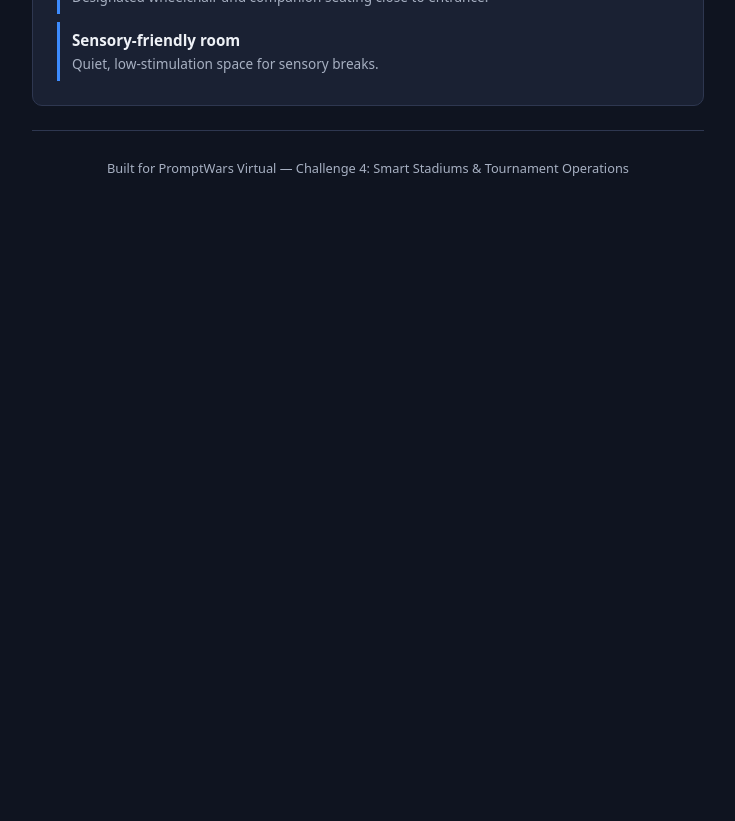
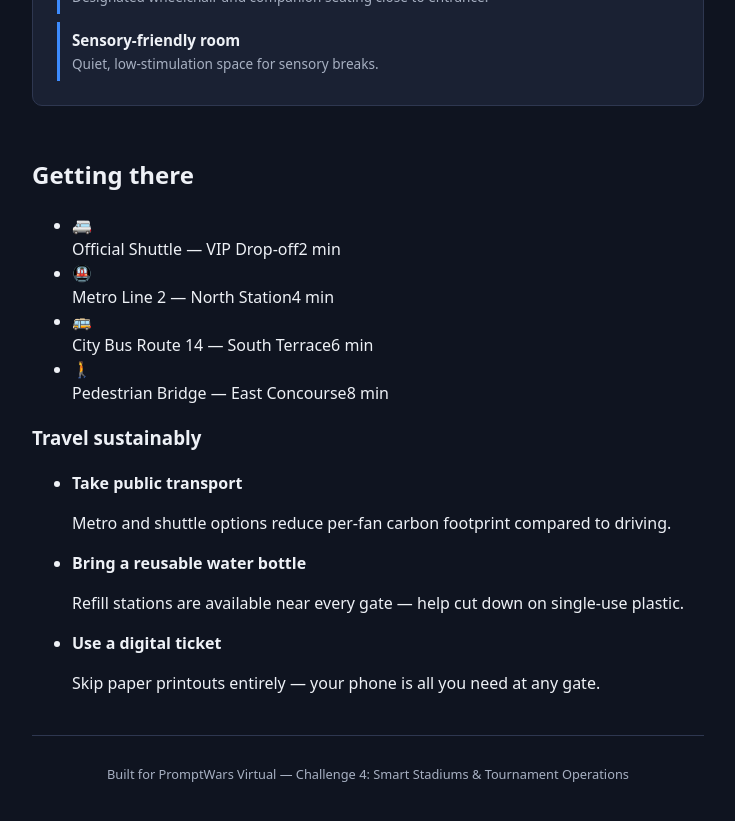
Before and after one commit to Quantorix-Field/stadiumsense, a React (Vite) app: page / in a window 1280 px wide. Shown: the part 1400-2221 px from the top of the page, without its empty margins (272-1007 px from the left). Before the commit the page ends 1615 px from the top, so only its background shows below. Built offline with nearby package versions, Linux system fonts and the light colour scheme.

Commit message:
feat: add transport panel to app layout

```diff
--- a/src/App.tsx
+++ b/src/App.tsx
@@ -2,7 +2,7 @@ import { Suspense, lazy } from 'react'
 import { useCrowdData } from './hooks/useCrowdData'
 import { GateFinder } from './components/GateFinder'
 import { AccessibilityPanel } from './components/AccessibilityPanel'
-
+import { TransportPanel } from './components/TransportPanel'
 /**
  * Lazy-loaded since the chat assistant pulls in the largest chunk of
  * interactive logic (hooks, API client) but isn't needed for first paint —
@@ -32,7 +32,8 @@ export function App() {
         </Suspense>
         <GateFinder gates={gates} isLoading={isLoading} />
         <AccessibilityPanel gates={gates} />
-      </main>
+          <TransportPanel />
+        </main>
 
       <footer className="app-footer">
         <p>Built for PromptWars Virtual — Challenge 4: Smart Stadiums &amp; Tournament Operations</p>
```
